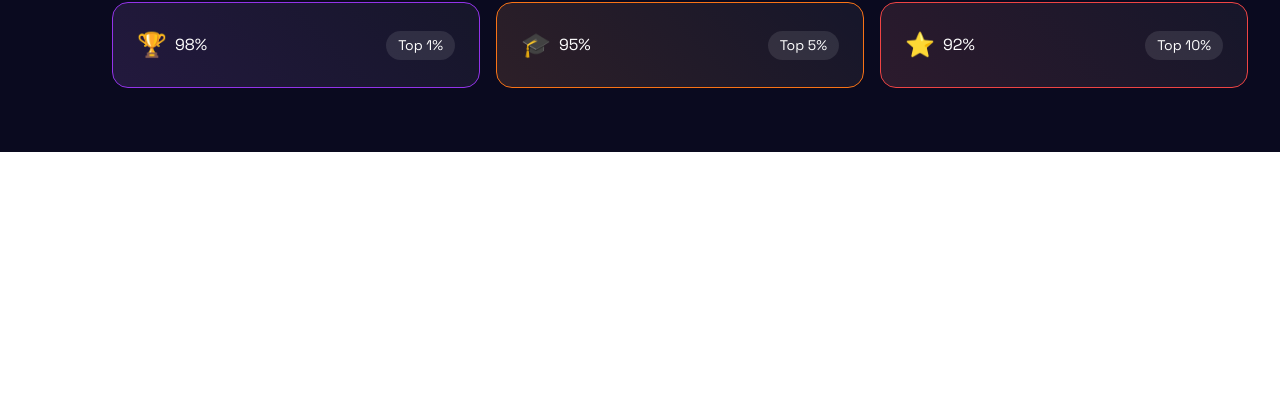
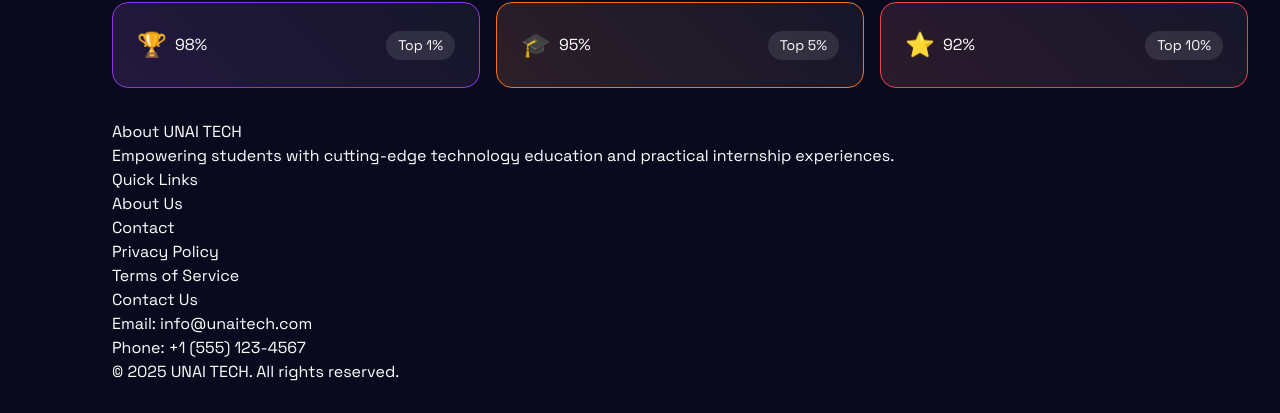
Before and after one commit to NrGjoe846/web-pro, a Next.js app: page /courses in a window 1280 px wide. Shown: the part 1095-1508 px from the top of the page. Before the commit the page ends 1247 px from the top, so only its background shows below. Built offline with nearby package versions, Linux system fonts and the light colour scheme.

Commit message:
Update page.tsx

```diff
--- a/app/courses/page.tsx
+++ b/app/courses/page.tsx
@@ -317,6 +317,33 @@ export default function CoursesPage() {
             ))}
           </div>
         </section>
+
+        {/* Footer */}
+        <footer className={styles.footer}>
+          <div className={styles.footerContent}>
+            <div className={styles.footerSection}>
+              <h3>About UNAI TECH</h3>
+              <p>Empowering students with cutting-edge technology education and practical internship experiences.</p>
+            </div>
+            <div className={styles.footerSection}>
+              <h3>Quick Links</h3>
+              <ul>
+                <li><Link href="/about">About Us</Link></li>
+                <li><Link href="/contact">Contact</Link></li>
+                <li><Link href="/privacy">Privacy Policy</Link></li>
+                <li><Link href="/terms">Terms of Service</Link></li>
+              </ul>
+            </div>
+            <div className={styles.footerSection}>
+              <h3>Contact Us</h3>
+              <p>Email: info@unaitech.com</p>
+              <p>Phone: +1 (555) 123-4567</p>
+            </div>
+          </div>
+          <div className={styles.footerBottom}>
+            <p>&copy; {new Date().getFullYear()} UNAI TECH. All rights reserved.</p>
+          </div>
+        </footer>
       </main>
       {showAchievements && <Achievements onClose={() => setShowAchievements(false)} />}
       {showStats && <Stats onClose={() => setShowStats(false)} />}
```
